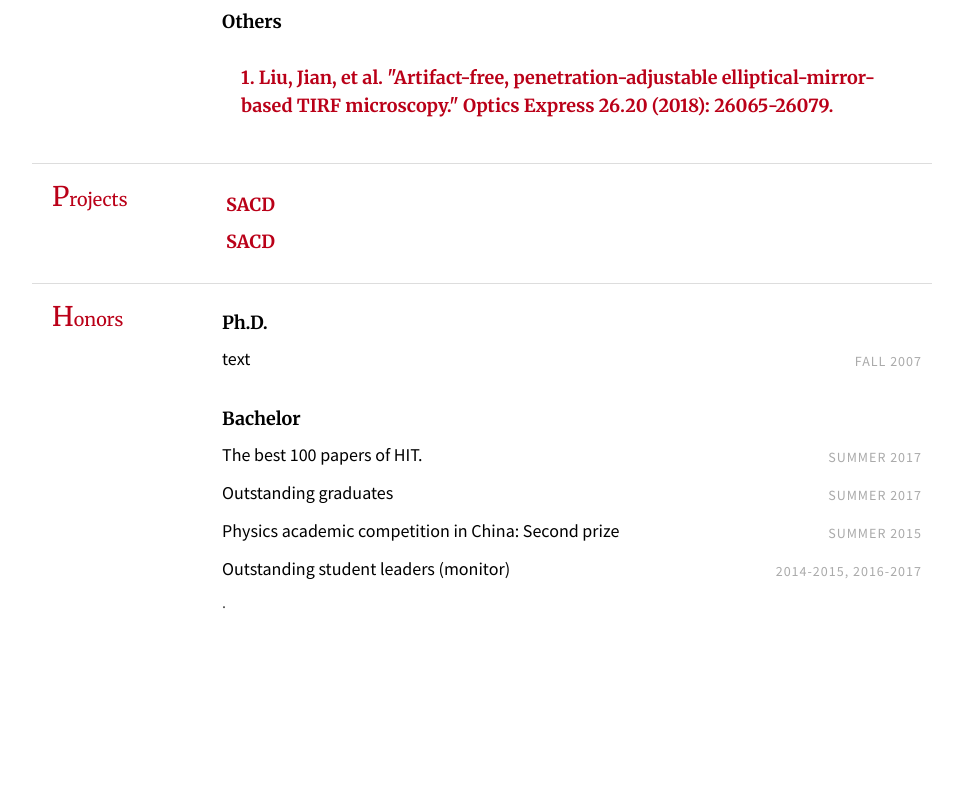
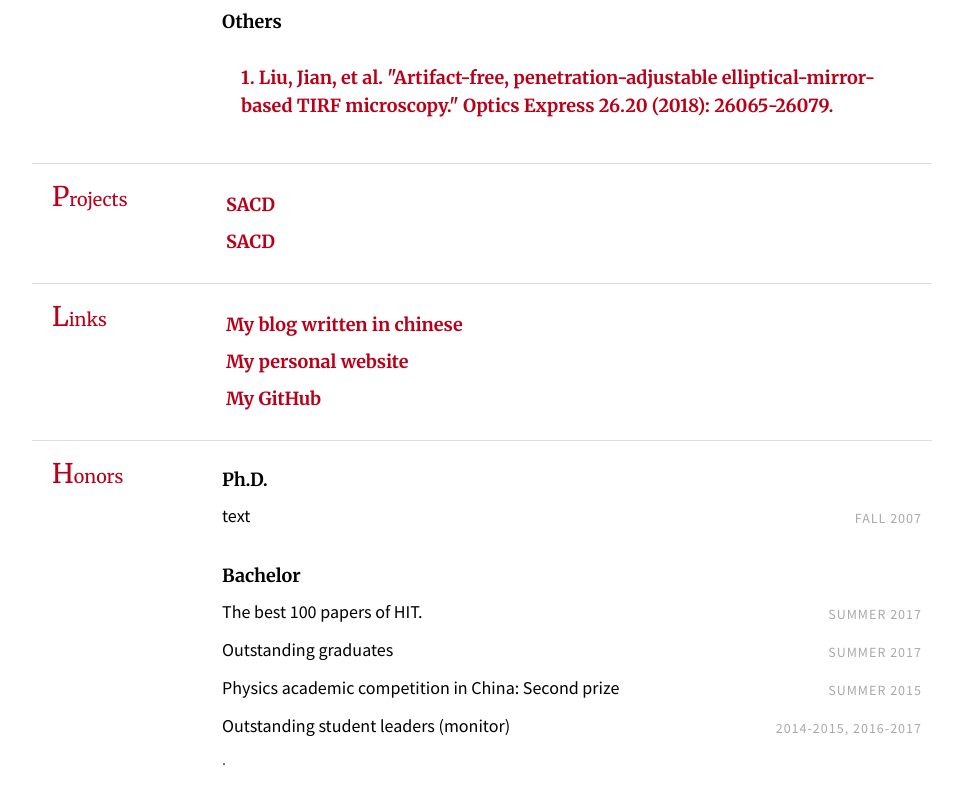
Before and after one commit to WeisongZhao/resume, a plain HTML site: page index.html in a window 1280 px wide. Shown: the part 884-1688 px from the top of the page, without its empty margins (158-1121 px from the left). Before the commit the page ends 1581 px from the top, so only its background shows below. Drawn offline with Linux system fonts and the light colour scheme.

Commit message:
update 20181109_3

```diff
--- a/index.html
+++ b/index.html
@@ -95,8 +95,6 @@
 
 
 
-
-
             </div>
             <div class="section row">
                 <h2 class="col">Projects</h2>
@@ -104,8 +102,17 @@
                     <h3><a href="https://weisongzhao.github.io/SACD/">SACD</a></h3>
                     <h3><a href="https://github.com/WeisongZhao/SACD">SACD</a></h3>
                 </div>
-            </div>
 
+</div>
+            <div class="section row">
+                <h2 class="col">Links</h2>
+                <div class="section-text col-right">
+                    <h3><a href="https://blog.csdn.net/weixin_41923961/">My blog written in chinese </a></h3>
+                    <h3><a href="https://weisongzhao.netlify.com">My personal website</a></h3>
+                    <h3><a href="https://github.com/WeisongZhao">My GitHub</h3></a>
+                </div>
+
+         </div>
             <div class="section row">
                 <h2 class="col">Honors</h2>
                 <div class="section-text col-right">
```
